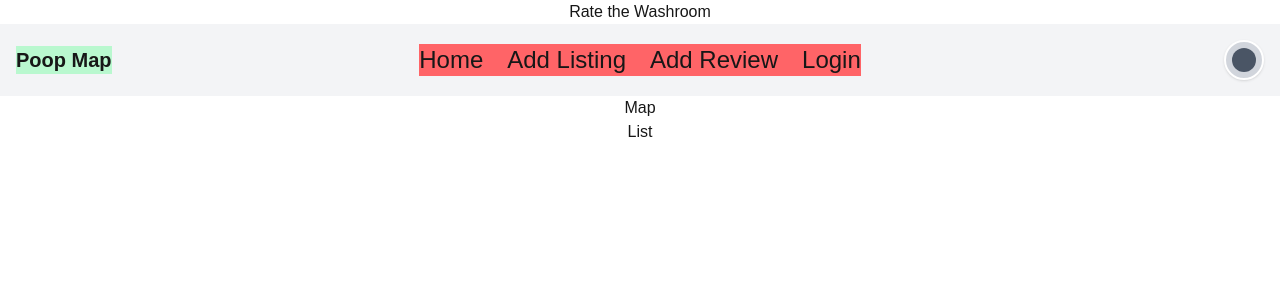
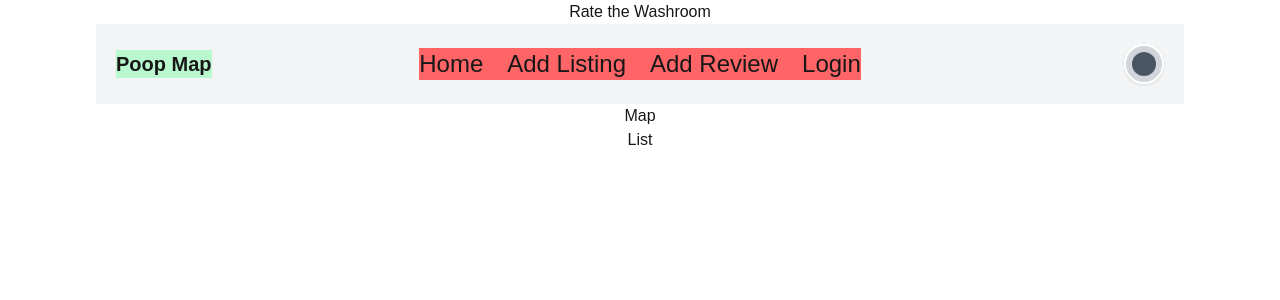
Before and after one commit to gregoryliu05/rate-the-washroom, a Next.js app in the folder apps/web/: page / in a window 1280 px wide. Shown: the top 300 px of the page. Built offline with nearby package versions, Linux system fonts and the light colour scheme.

Commit message:
changes to the sizing of the total navbar

```diff
--- a/apps/web/src/app/components/navbar.tsx
+++ b/apps/web/src/app/components/navbar.tsx
@@ -3,7 +3,7 @@ import ProfileIcon from "./profileicon"
 
 export default function Navbar() {
     return (
-        <nav className="navbar w-full bg-gray-100 p-4 grid grid-cols-[1fr_auto_1fr] items-center ">
+        <nav className="navbar w-85/100 bg-gray-100 p-5 grid grid-cols-[1fr_auto_1fr] items-center ">
             <Link href="/" className="bg-green-200 text-xl font-bold flex justify-self-start">
                 Poop Map
             </Link>
```
